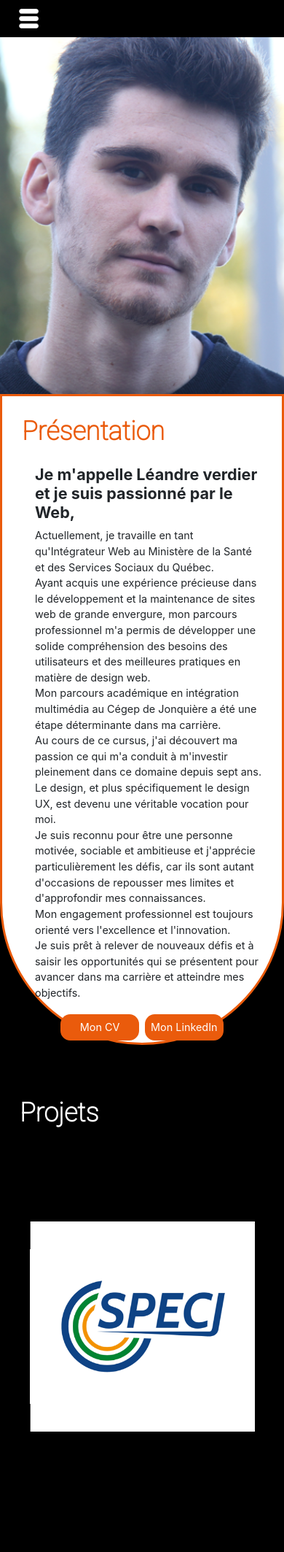
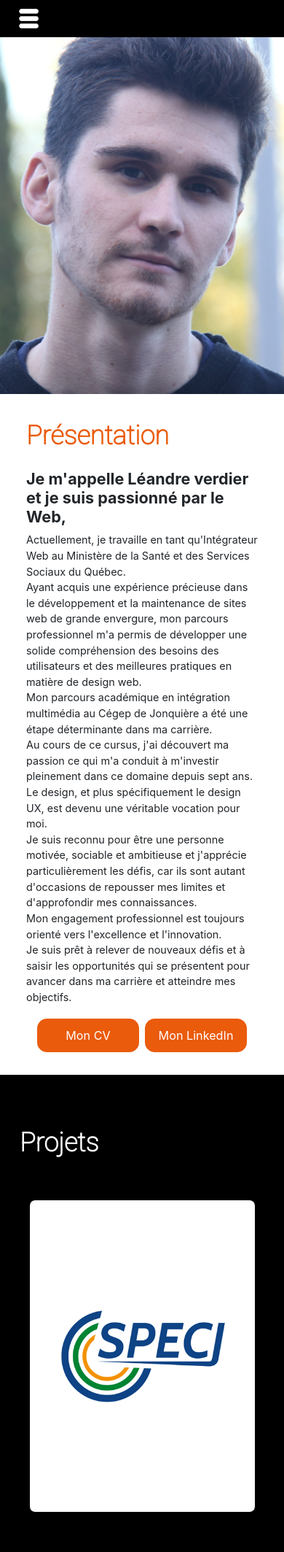
Before and after one commit to LeandrePro/portfolio_leandre_verdier, a PHP site: page /index.html in a window 390 px wide. Shown: the top 2127 px of the page at 73% size. Run offline with PHP 8.4, Linux system fonts and the light colour scheme.

Commit message:
Update styles.css

```diff
--- a/styles.css
+++ b/styles.css
@@ -136,28 +136,27 @@
 
 #Presentation {
   background-color: white;
-  border: 4px solid #EA5B0C;
+  border: 0px solid #EA5B0C;
   border-radius:0 0 300px 300px;
   margin-bottom: 50px;
   background-size: cover;
   background-repeat: no-repeat;
   opacity: 1;
   height: 100%;
-  min-height: 600px;
+  min-height: 500px;
 }
 
 @media screen and (max-width: 420px) {
   #Presentation {
     background-color: white;
-    border-radius:0 0 300px 300px;
+    border: 10px solid white;
+    border-radius:0 0 0px 0px;
     background-repeat: no-repeat;
     opacity: 1;
     width: 100%;
     height: 100%;
     min-height: 0px;
-  }
-  #Presentation article{
-    text-align: center;
+    padding-bottom: 20px;
   }
 }
 
@@ -213,25 +212,23 @@
 }
 
 .button {
-  width: 120px;
-  height: 40px;
-  background-color: #EA5B0C; /* Green */
+  width: 156px; /* Augmenté de 30% par rapport à 120px */
+  height: 52px; /* Augmenté de 30% par rapport à 40px */
+  background-color: #EA5B0C;
   border-radius: 15px;
   color: white;
   text-align: center;
   text-decoration: none;
   display: inline-block;
-  font-size: 16px;
+  font-size: 18px;
   margin: 4px 2px;
   cursor: pointer;
   border: none;
 }
 
-
-
 .button:hover {
-  width: 120px;
-  height: 40px;
+  width: 156px; /* Maintient la même taille au survol */
+  height: 52px; /* Maintient la même taille au survol */
   background-color: white;
   border: solid 3px #EA5B0C;
   border-radius: 15px;
@@ -239,7 +236,7 @@
   text-align: center;
   text-decoration: none;
   display: inline-block;
-  font-size: 16px;
+  font-size: 18px;
   margin: 4px 2px;
   cursor: pointer;
 }
@@ -289,6 +286,7 @@
   -webkit-transition: transform 0.7s cubic-bezier(.4,.2,.2,1);
   -webkit-backface-visibility: hidden;
   backface-visibility: hidden;
+  background-color: white;
 }
 
 .flip-box-front {
@@ -493,9 +491,7 @@
   }
 }
 
-#description2 h1,h4,p{
-  padding-left: 20px;
-}
+
 
 #arrow {
   text-align: center;
```
